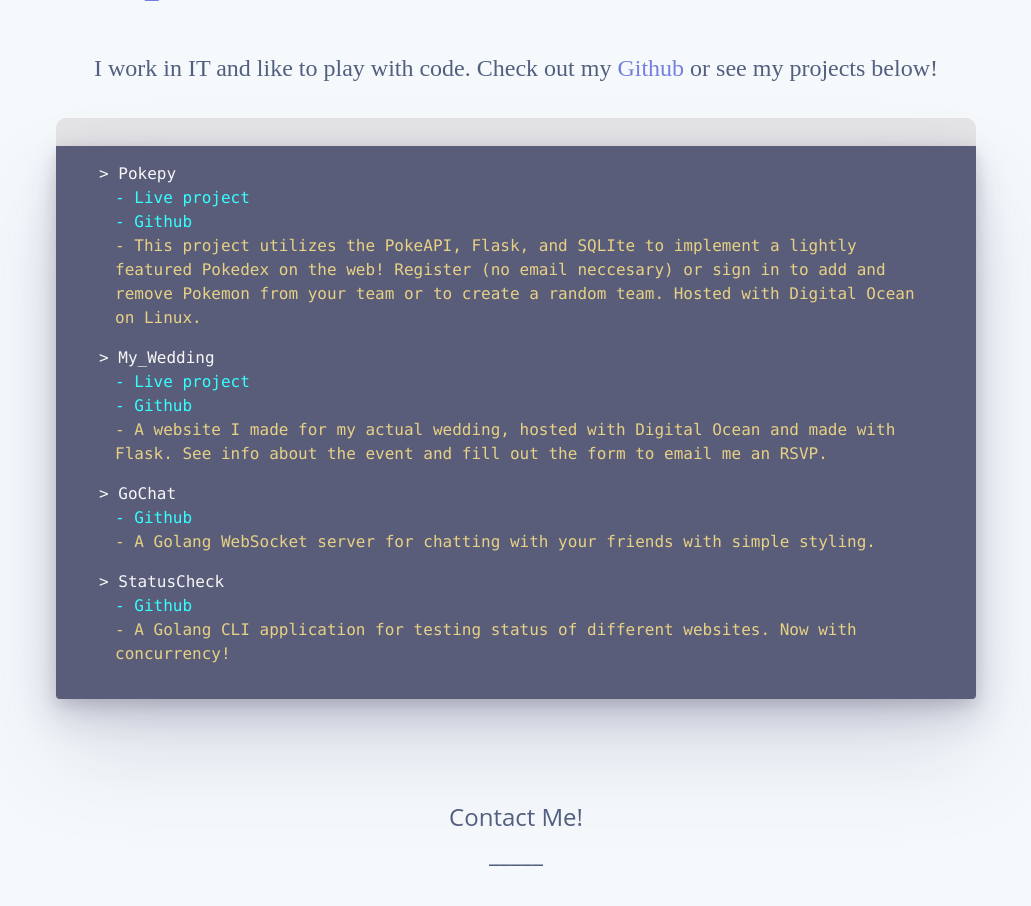
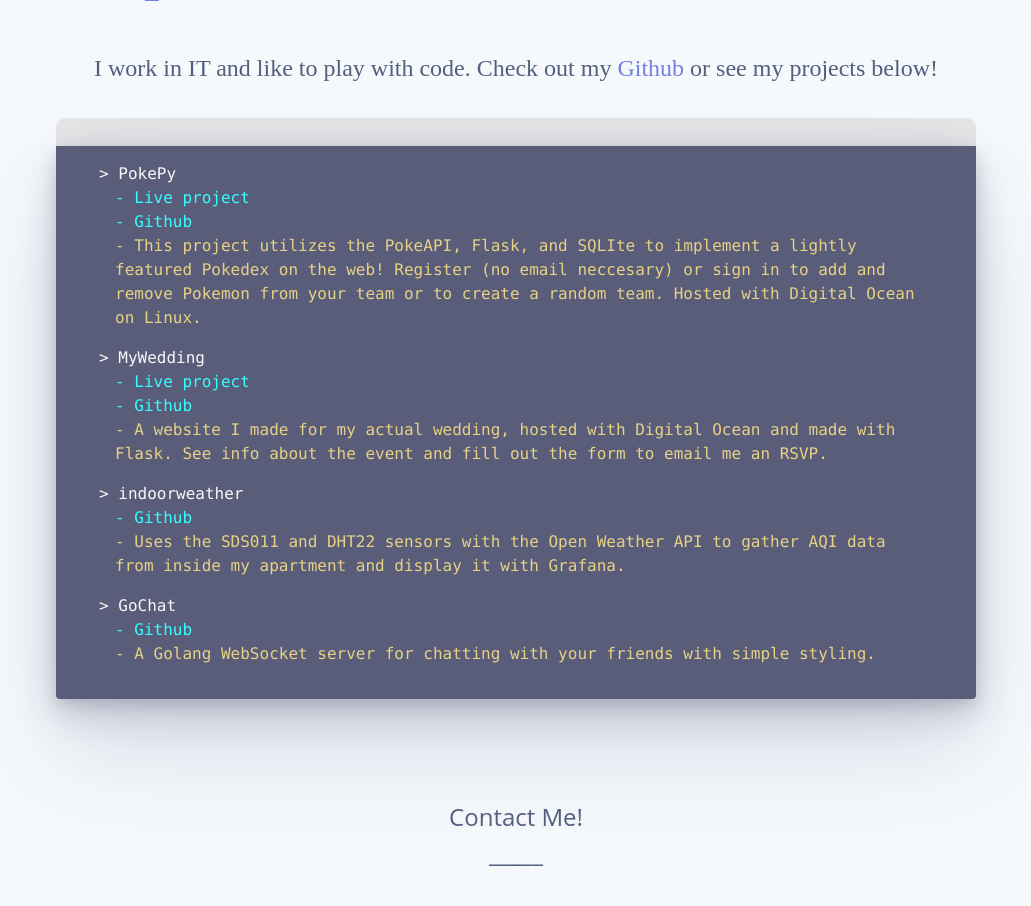
Before and after one commit to smbirch/smbirch.com, a Flask app: page / in a window 1280 px wide. Shown: the part 236-1142 px from the top of the page, without its empty margins (124-1155 px from the left). Run offline with Flask 3, Linux system fonts and the light colour scheme; some libraries are stand-ins or nearby versions.

Commit message:
Updating projects

```diff
--- a/templates/about.html
+++ b/templates/about.html
@@ -21,7 +21,7 @@
       <div class="project-info"><p style="display:inline">- Managing daily IT operations in the Seattle area as well as executive support</div>
       <div class="project-info"><p style="display:inline">- Sourcing, testing, and installing network infrastructure and upgrades</div>
       <div class="project-info"><p style="display:inline">- Creating tools and automation using Python for myself and team</div>
-      <div class="project-info"><p>- Sourcing, testing, and installing network infrastructure and upgrades</div>
+
 
       <div class="project-info project-link">
         <p style="display:inline">- Amazon Inc</p>
@@ -42,7 +42,7 @@
 
         <div class="project-title">&gt; Skills</div>
         <div class="project-info">
-          <p style="display:inline">- Python | Flask | HTML | CSS | Bootstrap | Golang | Bash/ZSH | VirtualBox/VMWare | Linux/Unix | Git | OSI | REST | APIs | SQL | MySQL | NGINX | Docker  | Terraform
+          <p style="display:inline">- Python | Flask | HTML | CSS | Bootstrap | Golang | Bash/ZSH | VirtualBox/VMWare | Linux/Unix |  Git | Networking | APIs | Grafana | SQL | Docker | Powershell | AWS | NGINX | WebSockets | SQL | Terraform
           </p>
 
 
--- a/templates/index.html
+++ b/templates/index.html
@@ -17,7 +17,7 @@
 <div class="projects-header"></div>
   <div class="projects-box">
     <div class="projects-inner">
-      <div class="project-title">&gt; Pokepy</div>
+      <div class="project-title">&gt; PokePy</div>
       <div class="project-info">
         <a href="https://www.pokepy.smbirch.com/" class="project-link" target="_blank"
           >- Live project</a
@@ -33,7 +33,7 @@
       </div>
       <div class="project-info"><p>- This project utilizes the PokeAPI, Flask, and SQLIte to implement a lightly featured Pokedex on the web! Register (no email neccesary) or sign in to add and remove Pokemon from your team or to create a random team. Hosted with Digital Ocean on Linux.</div>
 
-      <div class="project-title">&gt; My_Wedding</div>
+      <div class="project-title">&gt; MyWedding</div>
       <div class="project-info">
         <a href="https://www.birchwedding.info" class="project-link" target="_blank"
           >- Live project</a
@@ -49,6 +49,19 @@
       </div>
       <div class="project-info"><p>- A website I made for my actual wedding, hosted with Digital Ocean and made with Flask. See info about the event and fill out the form to email me an RSVP.</p></div>
 
+
+      <div class="project-title">&gt; indoorweather</div>
+      <div class="project-info">
+        <a
+          href="https://github.com/smbirch/indoorweather"
+          class="project-link"
+          target="_blank"
+          >- Github</a
+        >
+      </div>
+      <div class="project-info"><p>- Uses the SDS011 and DHT22 sensors with the Open Weather API to gather AQI data from inside my apartment and display it with Grafana.</div>
+
+
       <div class="project-title">&gt; GoChat</div>
       <div class="project-info">
         <a
@@ -58,18 +71,8 @@
           >- Github</a
         >
       </div>
-      <div class="project-info"><p>- A  Golang WebSocket server for chatting with your friends with simple styling.</div>
+      <div class="project-info"><p>- A Golang WebSocket server for chatting with your friends with simple styling.</div>
 
-        <div class="project-title">&gt; StatusCheck</div>
-        <div class="project-info">
-          <a
-            href="https://github.com/smbirch/statuscheck"
-            class="project-link"
-            target="_blank"
-            >- Github</a
-          >
-        </div>
-        <div class="project-info"><p>- A  Golang CLI application for testing status of different websites. Now with concurrency!</div>
     </div>
   </div>
 </div>
```
Also changed, not shown: 1 other file.
